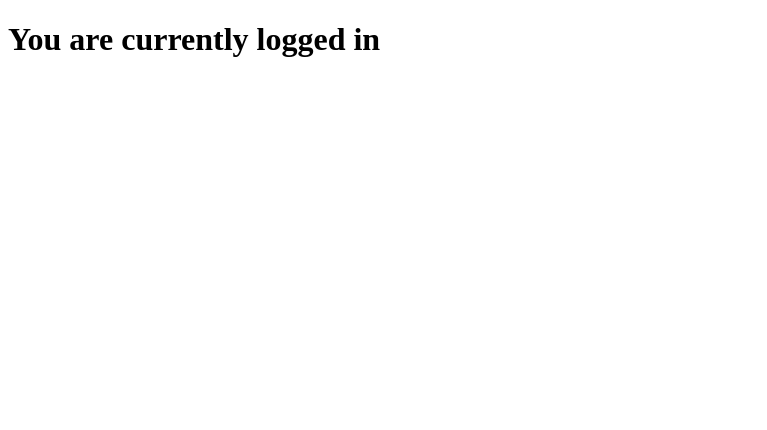
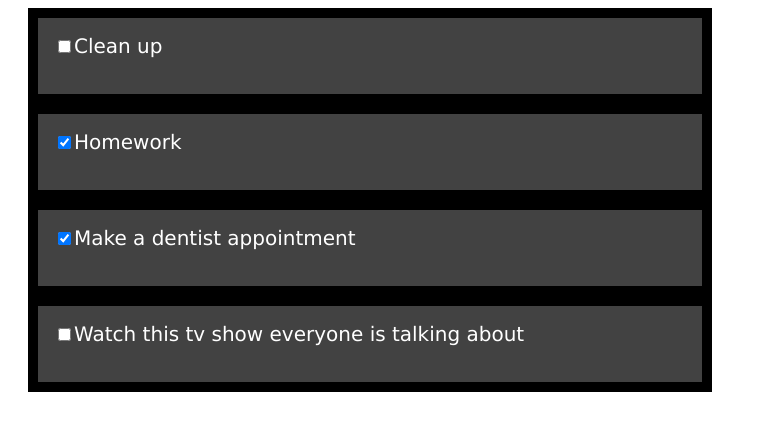
Before and after one commit to PhilDusseldorf/react-course, a React (Create React App) app: page / in a window 1280 px wide. Shown: the top 430 px of the page, without its empty margins (0-767 px from the left). Built offline with nearby package versions, Linux system fonts and the light colour scheme.

Commit message:
Todo Task: initialized Flex-Box

```diff
--- a/public/index.html
+++ b/public/index.html
@@ -5,25 +5,6 @@
     <link rel="icon" href="%PUBLIC_URL%/favicon.ico" />
     <meta name="viewport" content="width=device-width, initial-scale=1" />
     <meta name="theme-color" content="#000000" />
-    <meta
-      name="description"
-      content="Web site created using create-react-app"
-    />
-    <link rel="apple-touch-icon" href="%PUBLIC_URL%/logo192.png" />
-    <!--
-      manifest.json provides metadata used when your web app is installed on a
-      user's mobile device or desktop. See https://developers.google.com/web/fundamentals/web-app-manifest/
-    -->
-    <link rel="manifest" href="%PUBLIC_URL%/manifest.json" />
-    <!--
-      Notice the use of %PUBLIC_URL% in the tags above.
-      It will be replaced with the URL of the `public` folder during the build.
-      Only files inside the `public` folder can be referenced from the HTML.
-
-      Unlike "/favicon.ico" or "favicon.ico", "%PUBLIC_URL%/favicon.ico" will
-      work correctly both with client-side routing and a non-root public URL.
-      Learn how to configure a non-root public URL by running `npm run build`.
-    -->
     <title>React App</title>
   </head>
   <body>
--- /dev/null
+++ b/src/App.css
@@ -0,0 +1,7 @@
+.d-flex div{
+    padding: 1rem;
+    background-color: #424242;
+    border: 10px solid rgb(0, 0, 0);
+    color: rgb(255, 255, 255);
+    text-align: start;
+  }
--- a/src/App.js
+++ b/src/App.js
@@ -86,17 +86,25 @@ import React, { Component } from "react";
 
 import TodoItem from "./components/TodoItem";
 import todoData from "./components/todoData.js";
+import "./App.css";
 
 class App extends Component {
 
+    constructor() {
+        super();
+        this.state = {
+            todos: todoData
+        }
+    }
+
     render() {
-        const todoArray = todoData.map(data => <TodoItem key={data.id} item={data} />);
+        const todoArray = this.state.todos.map(data => <TodoItem key={data.id} item={data} />);
 
         return (
-            <div>
+            <div className="d-flex">
                 {todoArray}
             </div>
-        );
+        )
     }
 }
 
--- a/src/components/TodoItem.css
+++ b/src/components/TodoItem.css
@@ -2,4 +2,5 @@
     font-size: 20px;
     font-family: verdana;
     margin-left: 20px;
+    width: 50%;
 }
--- a/src/components/TodoItem.js
+++ b/src/components/TodoItem.js
@@ -2,13 +2,15 @@ import React, {Component} from "react";
 import './TodoItem.css';
 
 class TodoItem extends Component {
-    return() {
-        <div>
-            <label className="todo-label">
-                <input type="checkbox" checked={this.props.item.completed} />
-                {this.props.item.task}
-            </label><p />
-        </div>
+    render() {
+        return(
+            <div className="todo-label">
+                <label >
+                    <input type="checkbox" checked={this.props.item.completed} />
+                    {this.props.item.task}
+                </label><p />
+            </div>
+        )
     }
 }
 
```
Also changed, not shown: src/index.js (+4 -4 lines).
